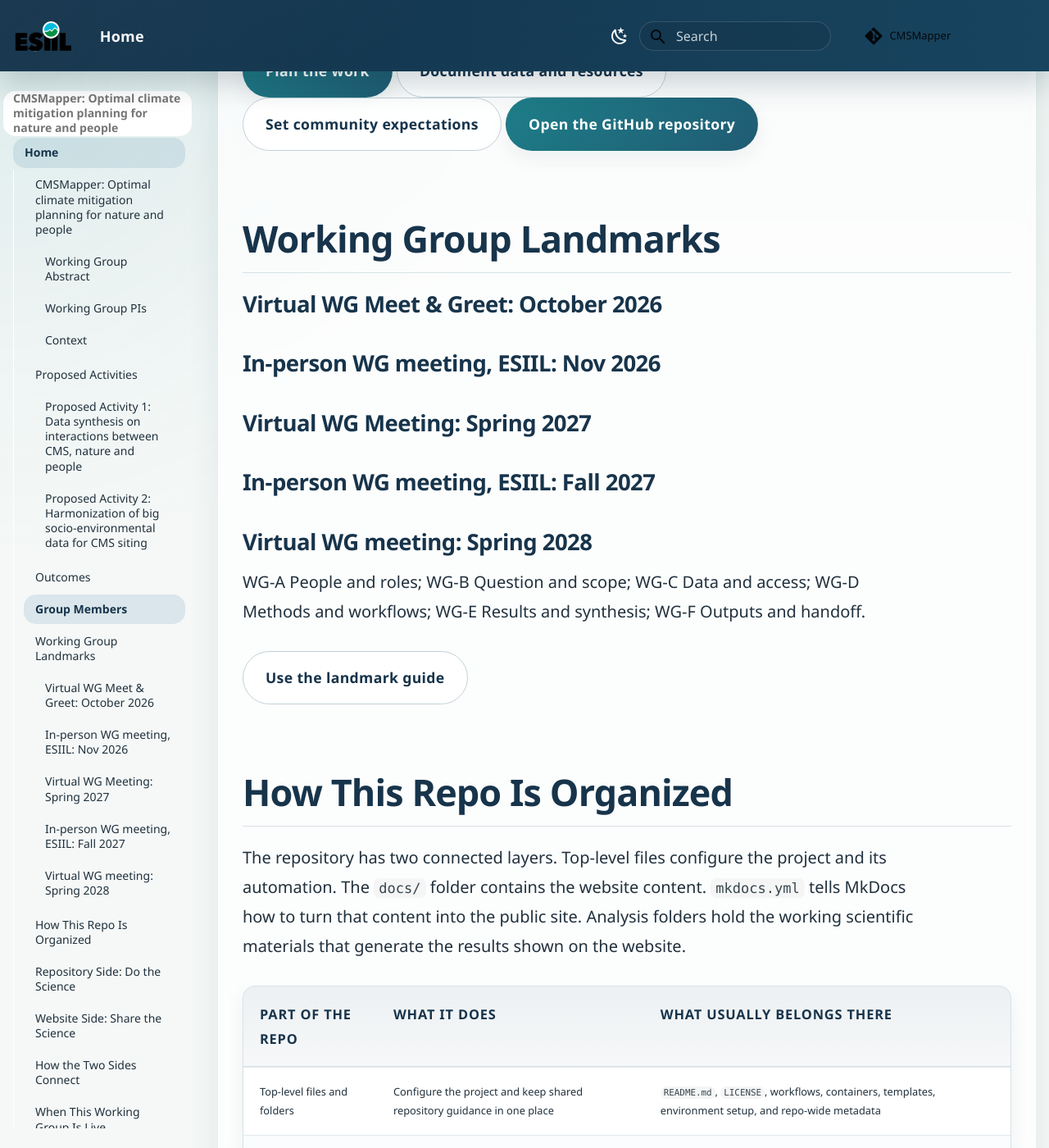
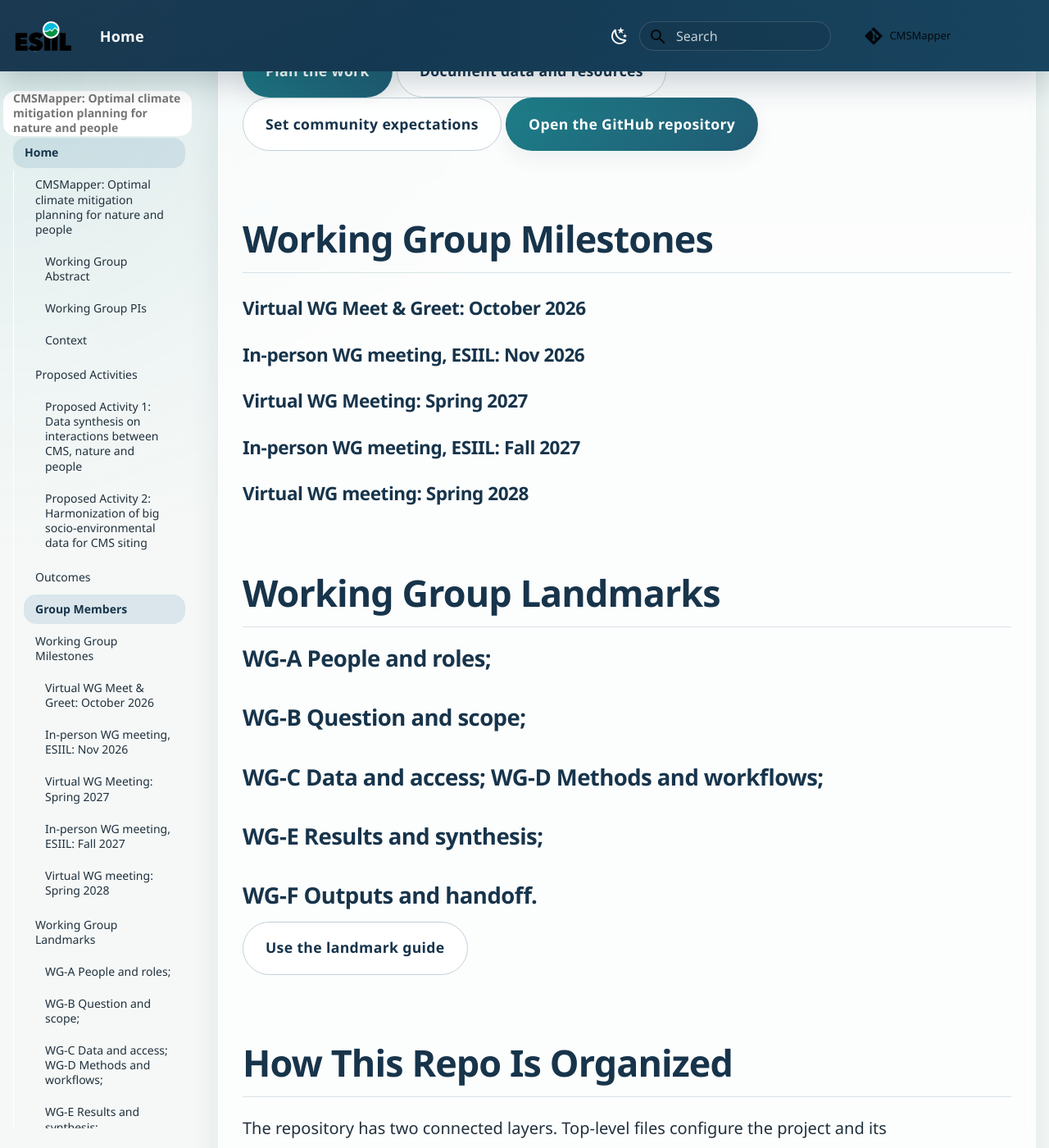
Before and after one commit to CU-ESIIL/CMSMapper, an MkDocs documentation site: the page built from docs/index.md, in a window 1280 px wide and 1400 px high, scrolled down 4124 px. Shown: the whole window at 82% size. Built offline with MkDocs 1.6.1 and Material for MkDocs 9.7.7, drawn with Linux system fonts in a browser that asks for light colours; comment, search, counter and statistics services are not loaded.

Commit message:
Update index.md
milestones and landmarks

```diff
--- a/docs/index.md
+++ b/docs/index.md
@@ -38,15 +38,21 @@ The working group aims to generate the following data synthesis outputs: 1) Esta
 [Set community expectations](community-care.md){ .md-button .md-button--secondary }
 [Open the GitHub repository](https://github.com/CU-ESIIL/Working_group_OASIS){ .md-button }
 
+## Working Group Milestones
+
+#### Virtual WG Meet & Greet: October 2026
+#### In-person WG meeting, ESIIL: Nov 2026
+#### Virtual WG Meeting: Spring 2027
+#### In-person WG meeting, ESIIL: Fall 2027
+#### Virtual WG meeting: Spring 2028
+
 ## Working Group Landmarks
 
-### Virtual WG Meet & Greet: October 2026
-### In-person WG meeting, ESIIL: Nov 2026
-### Virtual WG Meeting: Spring 2027
-### In-person WG meeting, ESIIL: Fall 2027
-### Virtual WG meeting: Spring 2028
-
-WG-A People and roles; WG-B Question and scope; WG-C Data and access; WG-D Methods and workflows; WG-E Results and synthesis; WG-F Outputs and handoff.
+### WG-A People and roles;
+### WG-B Question and scope;
+### WG-C Data and access; WG-D Methods and workflows;
+### WG-E Results and synthesis;
+### WG-F Outputs and handoff.
 
 [Use the landmark guide](instructions/working-group-landmarks.md){ .md-button .md-button--secondary }
 
```
